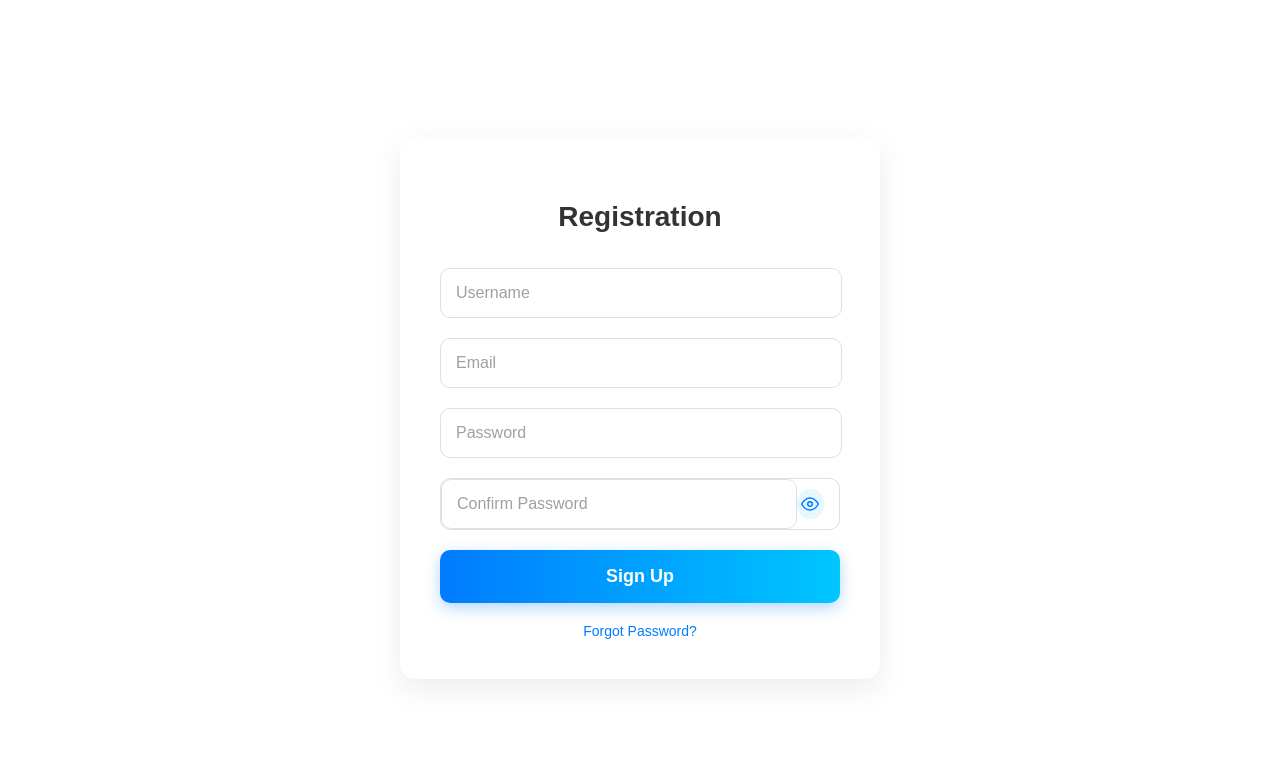
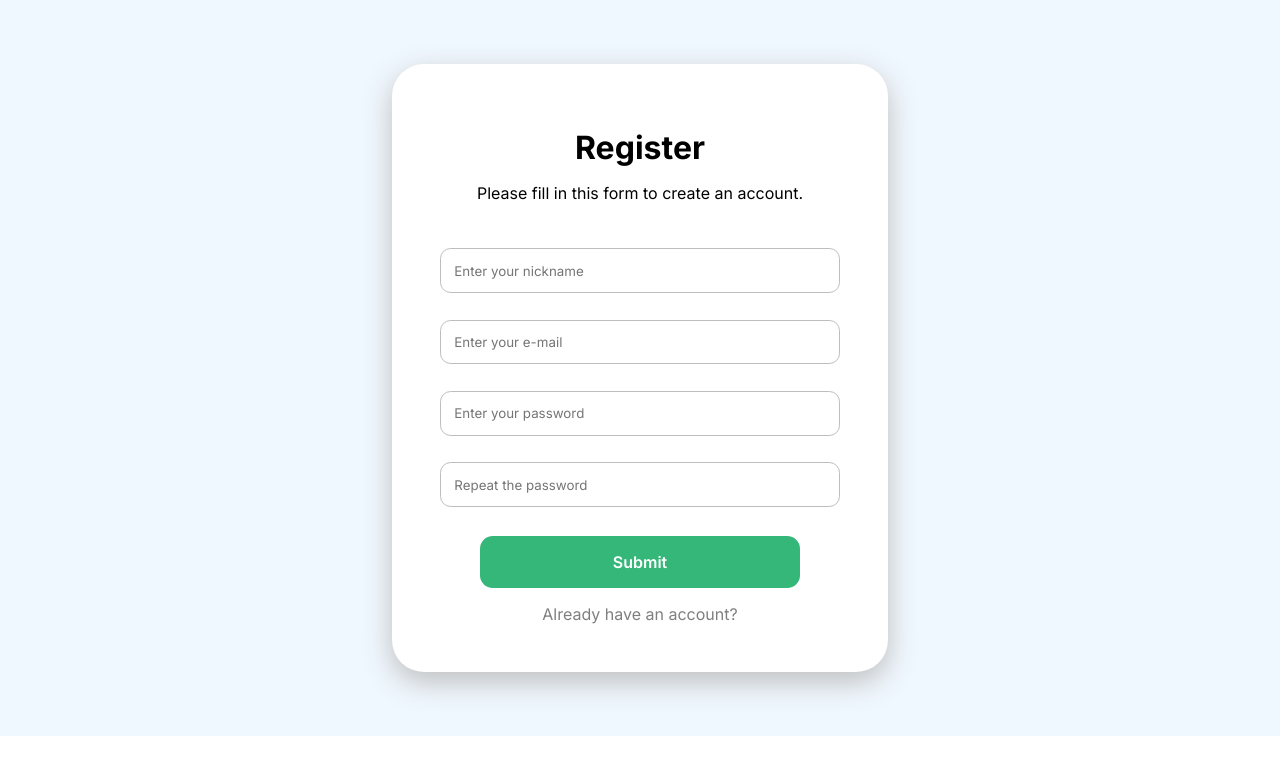
Before and after one commit to nazargrechka1/todo-list, a website: page frontend/html/auth.html in a window 1280 px wide. Drawn offline with nearby package versions, Linux system fonts and the light colour scheme; no server answers; files whose address does not match are found by name.

Commit message:
add controllers

```diff
--- a/frontend/css/auth.css
+++ b/frontend/css/auth.css
@@ -1 +1,3 @@
+
+@import url(global.css);
 @import url(register.css);
--- a/frontend/css/global.css
+++ b/frontend/css/global.css
@@ -1,3 +1,35 @@
-:root{
-    --color-primary: #36b77a;
+
+@import url('https://fonts.googleapis.com/css2?family=Inter:ital,opsz,wght@0,14..32,100..900;1,14..32,100..900&family=Poppins:ital,wght@0,100;0,200;0,300;0,400;0,500;0,600;0,700;0,800;0,900;1,100;1,200;1,300;1,400;1,500;1,600;1,700;1,800;1,900&family=Roboto:ital,wght@0,100..900;1,100..900&display=swap');
+
+*,
+*::after,
+*::before {
+  margin: 0;
+  padding: 0;
+  box-sizing: border-box;
+  /* outline: 1px solid red; */
 }
+
+:root {
+  scroll-behavior: smooth;
+
+  --color-primary: #36b77a;
+  --color-primary-dark:#30a66f;
+  --color-text-semi-muted:#7f7f7f;
+  --color-text-muted:#bebebe;
+
+
+  --font-weight-regular: 400;
+  --font-weight-semi-bold: 600;
+  --font-weight-bold: 700;
+}
+
+img {
+  display: block;
+  max-width: 100%;
+}
+
+.container {
+  max-width: 1200px;
+  margin: 0 auto;
+}
--- a/frontend/css/register.css
+++ b/frontend/css/register.css
@@ -1,138 +1,79 @@
+:root{
+    overflow: hidden;
+}
+
+.registration{
+    display: flex;
+    justify-content: center;
+    align-items: center;
+    font-family: 'Inter';
+    height: auto;
+    background-color: aliceblue;
+    padding: 4em;
+}
+
 .registration-form{
+    box-shadow: 0 10px 30px var(--color-text-muted);
+    text-align: center;
     display: flex;
     flex-direction: column;
+    padding: 3em;
+    border-radius: 2em;
+    background-color: white;
+    justify-content: center;
+}
+
+.form__title{
+    font-size: 2em;
+    padding:0.5em;
+}
+
+.form__text{
+    margin-bottom: 2em;
 }
 
 .form__input{
-    width: 20em;
+    margin: 1em 0 1em 0;
+    padding: 1em;
+    width: 30em;
+    border-radius: 0.8em;
+    border: 1.5px solid var(--color-text-muted);
+    font-family: 'Inter';
+    transition: border 0.3s ease;
+}
+
+.form__input:focus{
+    border: 1px solid #7f7f7f;
+    outline: none;
 }
 
 .form__submit{
+    margin: 1em 0 0 0;
+    border-radius: 0.8em;
+    border: none;
+    background-color: var(--color-primary);
+    padding: 1em;
     width: 20em;
+    font-family: 'Inter';
+    font-weight: var(--font-weight-semi-bold);
+    color: #ffffff;
+    font-size: 1em;
+    transition: background 0.6s ease;
 }
 
-/* Основні стилі для секції */
-.registration-section {
+.form__submit:hover{
+    background-color: var(--color-primary-dark);
+}
+
+.form__submit-block{
     display: flex;
     justify-content: center;
+    flex-direction: column;
     align-items: center;
-    min-height: 100vh; /* Щоб форма була по центру сторінки */
-    background-color: none; /* Легкий фон, як на зображенні */
-    font-family: Arial, sans-serif;
-    padding: 20px;
-    box-sizing: border-box;
 }
 
-/* Стилі для картки реєстрації */
-.registration-card {
-    background-color: #ffffff;
-    border-radius: 15px;
-    box-shadow: 0 10px 30px rgba(0, 0, 0, 0.08); /* М'яка тінь */
-    padding: 40px;
-    width: 100%;
-    max-width: 400px; /* Максимальна ширина картки */
-    text-align: center;
+.login-link{
+    text-decoration: none;
+    color: var(--color-text-semi-muted);
+    margin-top: 1em;
 }
-
-.registration-card h2 {
-    font-size: 28px;
-    color: #333333;
-    margin-bottom: 35px;
-    font-weight: 600;
-}
-
-/* Стилі для форми та полів вводу */
-.registration-form .input-group {
-    margin-bottom: 20px;
-    position: relative;
-}
-
-.registration-form input[type="text"],
-.registration-form input[type="email"],
-.registration-form input[type="password"] {
-    width: calc(100% - 30px); /* Зменшуємо ширину на padding */
-    padding: 15px;
-    border: 1px solid #e0e0e0; /* Світла рамка */
-    border-radius: 10px;
-    font-size: 16px;
-    color: #555555;
-    outline: none; /* Прибираємо стандартний outline при фокусі */
-    transition: border-color 0.3s ease;
-}
-
-.registration-form input[type="text"]:focus,
-.registration-form input[type="email"]:focus,
-.registration-form input[type="password"]:focus {
-    border-color: #a0a0a0; /* Змінюємо рамку при фокусі */
-}
-
-.registration-form input::placeholder {
-    color: #a0a0a0;
-}
-
-/* Стилі для групи "Confirm Password" з іконкою */
-.password-confirm-group {
-    display: flex;
-    align-items: center;
-    border: 1px solid #e0e0e0;
-    border-radius: 10px;
-    padding-right: 15px;
-    margin-bottom: 30px; /* Більший відступ до кнопки */
-}
-
-.password-confirm-group input {
-    flex-grow: 1;
-    border: none; /* Прибираємо рамку з самого інпуту */
-    padding-right: 0; /* Прибираємо зайвий padding */
-}
-
-.password-confirm-group .password-toggle {
-    cursor: pointer;
-    display: flex;
-    align-items: center;
-    justify-content: center;
-    width: 30px; /* Розмір області іконки */
-    height: 30px; /* Розмір області іконки */
-    border-radius: 50%;
-    background-color: #e6f7ff; /* Світло-блакитний фон для іконки */
-    color: #007bff; /* Колір іконки */
-}
-
-.password-confirm-group .password-toggle svg {
-    width: 18px;
-    height: 18px;
-    stroke-width: 2; /* Товщина лінії SVG */
-}
-
-/* Стилі для кнопки "Sign Up" */
-.sign-up-btn {
-    width: 100%;
-    padding: 16px;
-    background: linear-gradient(to right, #007bff, #00c6ff); /* Градієнт, як на зображенні */
-    border: none;
-    border-radius: 10px;
-    color: #ffffff;
-    font-size: 18px;
-    font-weight: 700;
-    cursor: pointer;
-    transition: background 0.3s ease, transform 0.2s ease;
-    box-shadow: 0 5px 15px rgba(0, 123, 255, 0.3); /* Тінь для кнопки */
-    margin-bottom: 20px;
-}
-
-.sign-up-btn:hover {
-    background: linear-gradient(to right, #0056b3, #00a0e6);
-    transform: translateY(-2px); /* Невеликий ефект при наведенні */
-}
-
-/* Стилі для посилання "Forgot Password?" */
-.forgot-password-link {
-    font-size: 14px;
-    color: #007bff;
-    text-decoration: none;
-    transition: color 0.3s ease;
-}
-
-.forgot-password-link:hover {
-    text-decoration: underline;
-}
--- /dev/null
+++ b/frontend/html/partials/registration.partial.html
@@ -0,0 +1,43 @@
+<section class="registration">
+  <form action="" class="registration-form" id="register-form">
+    <div class="form__text">
+      <h1 class="form__title">Register</h1>
+      <p class="form__description">
+        Please fill in this form to create an account.
+      </p>
+    </div>
+
+    <input
+      type="text"
+      class="form__input"
+      placeholder="Enter your nickname"
+      name="nickname"
+      id="nickname"
+    />
+    <input
+      type="text"
+      class="form__input"
+      placeholder="Enter your e-mail"
+      name="email"
+      id="email"
+    />
+    <input
+      type="text"
+      class="form__input"
+      placeholder="Enter your password"
+      name="password"
+      id="password"
+    />
+    <input
+      type="text"
+      class="form__input"
+      placeholder="Repeat the password"
+      name="psw_repeat"
+      id="psw_repeat"
+    />
+    <div class="form__submit-block">
+      <button type="submit" class="form__submit">Submit</button>
+      <a href="./login.partial.html" class="login-link">Already have an account?</a>
+    </div>
+  </form>
+</section>
--- a/frontend/js/register.js
+++ b/frontend/js/register.js
@@ -11,7 +11,7 @@ document.body.addEventListener("htmx:load", function () {
 
     const formData = new FormData(e.target);
     const user = {
-      username: formData.get("nickname"), // беремо nickname, але зберігаємо в username
+      username: formData.get("nickname"),
       email: formData.get("email"),
       password: formData.get("password"),
     }
--- a/package.json
+++ b/package.json
@@ -3,10 +3,10 @@
     "argon2": "^0.44.0",
     "dotenv": "^17.2.1",
     "express": "^5.1.0",
+    "jsonwebtoken": "^9.0.2",
     "mongodb": "^6.19.0",
     "mongoose": "^8.18.0",
     "nodemon": "^3.1.10"
-
   },
   "devDependencies": {
     "nodemon": "^3.0.2"
--- a/registration.partial.html
+++ /dev/null
@@ -1,28 +0,0 @@
-<link rel="stylesheet" href="frontend/css/register.css" />
-<section class="registration-section">
-    <div class="registration-card">
-        <h2>Registration</h2>
-        <form class="registration-form">
-            <div class="input-group">
-                <input type="text" id="username" placeholder="Username">
-            </div>
-            <div class="input-group">
-                <input type="email" id="email" placeholder="Email">
-            </div>
-            <div class="input-group">
-                <input type="password" id="password" placeholder="Password">
-            </div>
-            <div class="input-group password-confirm-group">
-                <input type="password" id="confirm-password" placeholder="Confirm Password">
-                <span class="password-toggle">
-                    <svg xmlns="http://www.w3.org/2000/svg" width="24" height="24" viewBox="0 0 24 24" fill="none" stroke="currentColor" stroke-width="2" stroke-linecap="round" stroke-linejoin="round" class="feather feather-eye">
-                        <path d="M1 12s4-8 11-8 11 8 11 8-4 8-11 8-11-8-11-8z"></path>
-                        <circle cx="12" cy="12" r="3"></circle>
-                    </svg>
-                </span>
-            </div>
-            <button type="submit" class="sign-up-btn">Sign Up</button>
-            <a href="#" class="forgot-password-link">Forgot Password?</a>
-        </form>
-    </div>
-</section>
```
Also changed, not shown: backend/config/config.js (added, +11 -0 lines), backend/controllers/authControllers.js (added, +78 -0 lines), backend/db.js (+2 -6 lines), backend/routes/auth.js (+4 -26 lines), backend/server.js (+20 -16 lines), frontend/html/auth.html (+1 -0 lines), frontend/html/partials/login.partial.html (added), frontend/js/login.js (added), 1 other file.
